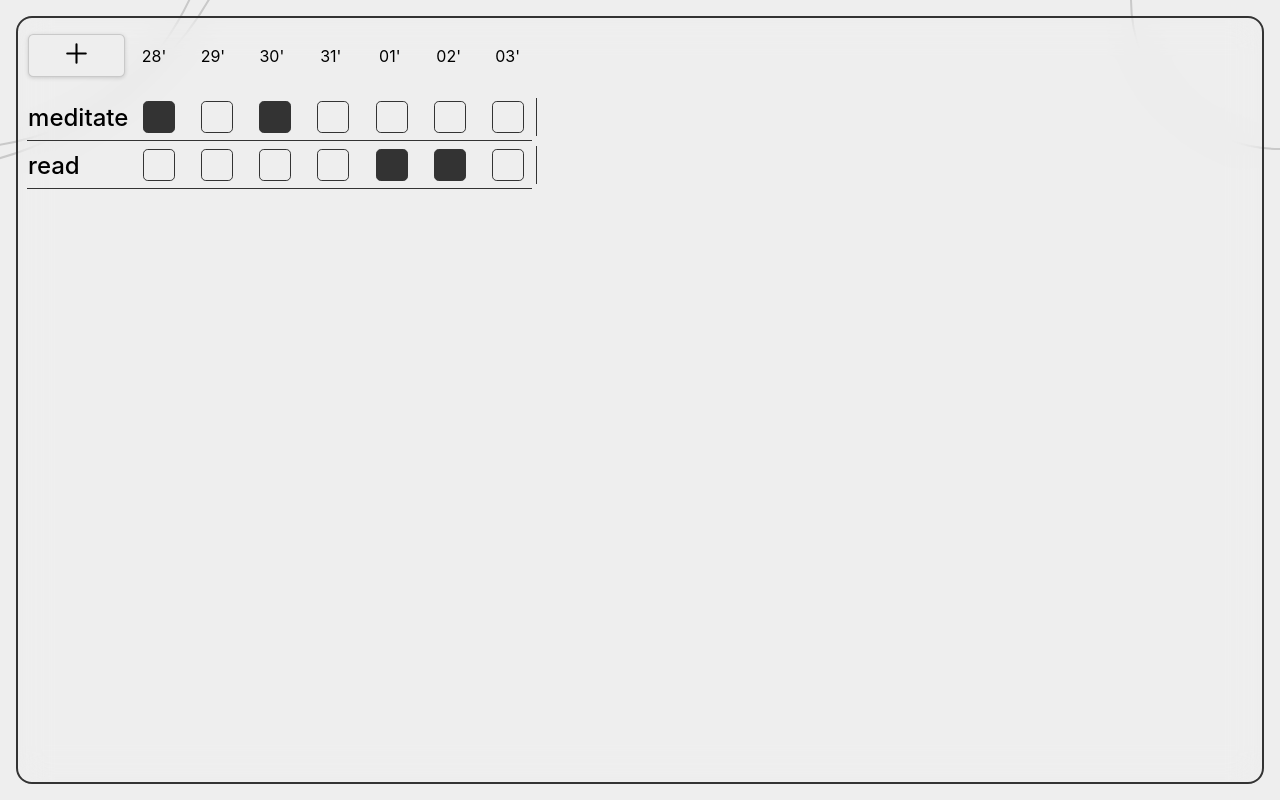
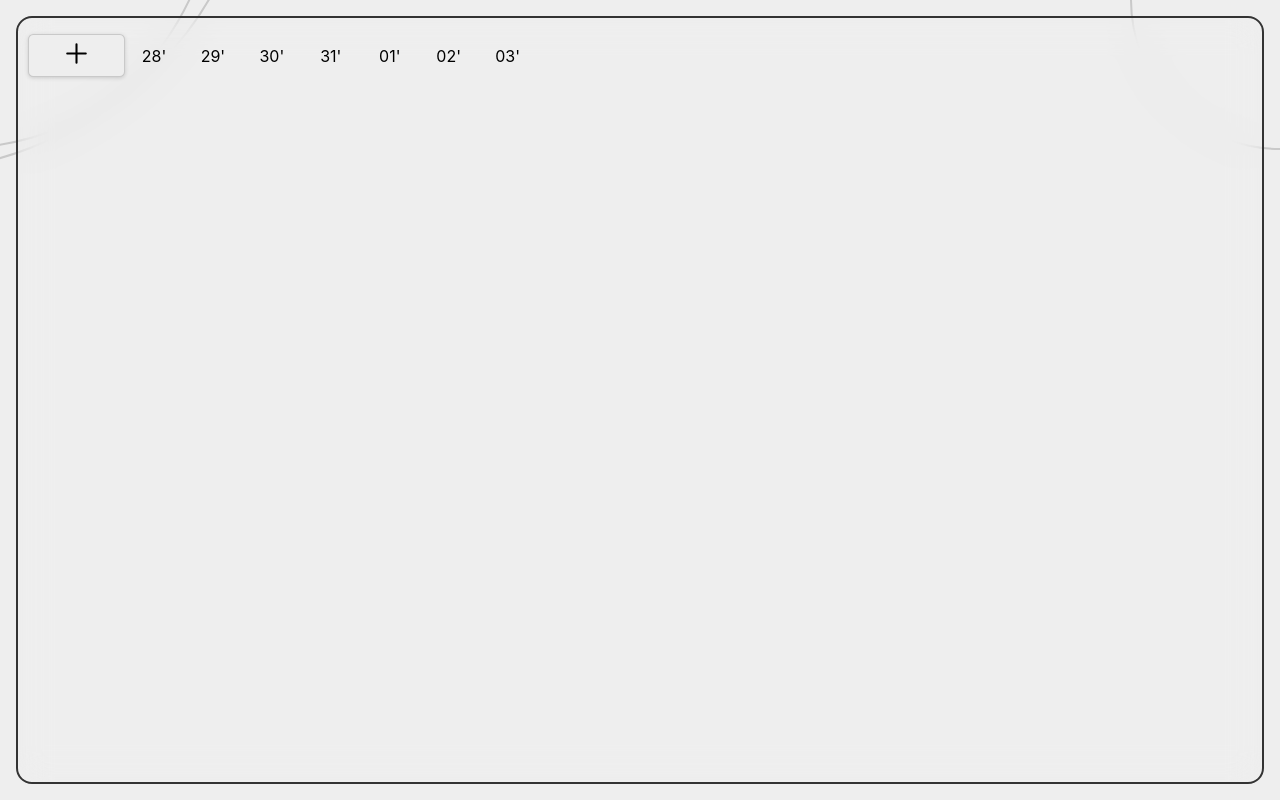
Before and after one commit to asi-isa/habito_, a Next.js app: page / in a window 1280 px wide. Built offline with nearby package versions, Linux system fonts and the light colour scheme.

Commit message:
localStorage

```diff
--- a/comps/habits/Habits.tsx
+++ b/comps/habits/Habits.tsx
@@ -1,4 +1,4 @@
-import React, { useState } from "react";
+import React, { useEffect, useState } from "react";
 import { AnimatePresence, motion } from "framer-motion";
 import {
   DragDropContext,
@@ -15,19 +15,30 @@ import Habit from "./Habit";
 import isInList from "../../utils/date/isInList";
 import isEqual from "../../utils/date/isEqual";
 
-const DATA = [
-  { name: "meditate", dates: [new Date("2022-03-28"), new Date("2022-03-30")] },
-  { name: "read", dates: [new Date("2022-04-01"), new Date("2022-04-02")] },
-];
+type HabitType = { name: string; dates: Date[] };
+
+const HABITS = "HABITS";
 
 export default function Habits() {
-  const [data, setData] = useState(DATA);
+  const [habits, setHabits] = useState<HabitType[]>([]);
+
+  useEffect(() => {
+    const habits_ = JSON.parse(window.localStorage.getItem(HABITS));
+
+    if (habits_) setHabits(habits_);
+  }, []);
+
+  useEffect(() => {
+    if (habits) {
+      window.localStorage.setItem(HABITS, JSON.stringify(habits));
+    }
+  }, [habits]);
 
   const [showAddHabitForm, setShowAddHabitForm] = useState(false);
   const [showRemoveHabitCon, setShowRemoveHabitCon] = useState(false);
 
   function addHabit(name: string) {
-    setData((cV) => [...cV, { name, dates: [] }]);
+    setHabits((cV) => [...cV, { name, dates: [] }]);
   }
 
   function handleOnDragEnd(result: DropResult) {
@@ -35,7 +46,7 @@ export default function Habits() {
 
     if (!result.destination) return;
 
-    const items = [...data];
+    const items = [...habits];
 
     // delete
     if (result.destination.droppableId === "delete") {
@@ -47,13 +58,13 @@ export default function Habits() {
       items.splice(result.destination.index, 0, reorderedItem);
     }
 
-    setData(items);
+    setHabits(items);
     setShowRemoveHabitCon(false);
   }
 
   function setDates(name: string) {
     return (day: Date) => {
-      const data_ = [...data];
+      const data_ = [...habits];
       const idx = data_.findIndex((data) => data.name === name);
       const habit = data_[idx];
 
@@ -65,7 +76,7 @@ export default function Habits() {
         habit.dates = [...habit.dates, day];
       }
 
-      setData(data_);
+      setHabits(data_);
     };
   }
 
@@ -90,7 +101,8 @@ export default function Habits() {
               {...provided.droppableProps}
               ref={provided.innerRef}
             >
-              {data.map((habit, index) => {
+              {habits &&
+                habits.map((habit, index) => {
                   return (
                     <Draggable
                       key={`${habit.name}-${index}`}
@@ -104,7 +116,10 @@ export default function Habits() {
                           {...provided.draggableProps}
                           {...provided.dragHandleProps}
                         >
-                        <Habit {...habit} toggleActive={setDates(habit.name)} />
+                          <Habit
+                            {...habit}
+                            toggleActive={setDates(habit.name)}
+                          />
                         </li>
                       )}
                     </Draggable>
--- a/utils/date/isEqual.ts
+++ b/utils/date/isEqual.ts
@@ -5,12 +5,12 @@ export default function isEqual(firstDate: Date, secondDate: Date) {
     day: firstDateDay,
     month: firstDateMonth,
     year: firstDateYear,
-  } = extract(firstDate);
+  } = extract(new Date(firstDate));
   const {
     day: secondDateDay,
     month: secondDateMonth,
     year: secondDateYear,
-  } = extract(secondDate);
+  } = extract(new Date(secondDate));
 
   return (
     firstDateDay === secondDateDay &&
--- a/utils/date/isInList.ts
+++ b/utils/date/isInList.ts
@@ -5,6 +5,8 @@ export default function isInList(
   dateList: Date[],
   predicate: (firstDate: Date, secondDate: Date) => boolean = isEqual
 ) {
+  if (!dateList) return false;
+
   for (const date_ of dateList) {
     if (predicate(date_, date)) return true;
   }
```
Lines whose indentation alone changed are shown as unchanged.
